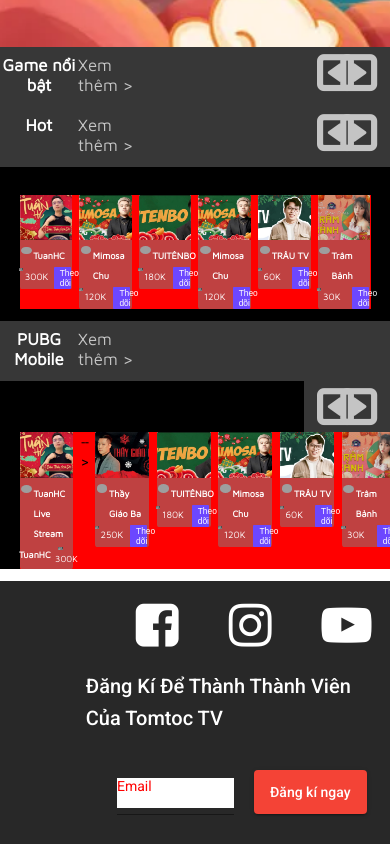
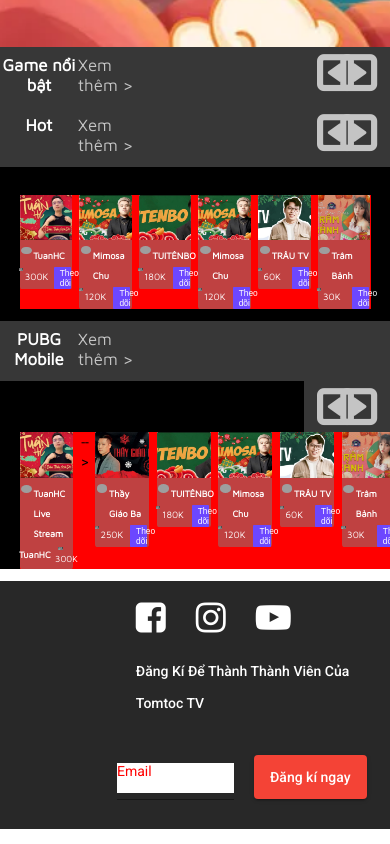
Before and after one commit to hienhv6193/Tom-Toc-TV, an Angular app in the folder client/: page / in a window 390 px wide. Shown: the part 459-1303 px from the top of the page. Built offline with nearby package versions, Linux system fonts and the light colour scheme; grey boxes are pictures that could not be loaded.

Commit message:
footer final

```diff
--- a/client/src/app/components/footer/footer.component.html
+++ b/client/src/app/components/footer/footer.component.html
@@ -13,8 +13,8 @@
         <div class="about-content">
             <div id="icon">
                 <i class="fa fa-facebook-square fa-2x" aria-hidden="true"></i>
-                <i class="fa fa-instagram fa-2x" aria-hidden="true"></i>
-                <i class="fa fa-youtube-play fa-2x" aria-hidden="false"></i>
+                <i style="margin-left: 30px;" class="fa fa-instagram fa-2x" aria-hidden="true"></i>
+                <i style="margin-left: 30px;" class="fa fa-youtube-play fa-2x" aria-hidden="false"></i>
             </div>
 
         <h2 >Đăng Kí Để Thành Thành Viên Của Tomtoc TV</h2>
--- a/client/src/app/components/footer/footer.component.scss
+++ b/client/src/app/components/footer/footer.component.scss
@@ -10,9 +10,7 @@
     display: flex;
     position: relative;
 }
-i{
-    margin-left: 30px;
-}
+
 .regis{
     display: flex;
 }
@@ -87,7 +85,7 @@
     .container i{
         margin-left: 50px;
         position: relative;
-        font-size: 50px;
+        font-size: 35px;
         margin-bottom: 15px;
 
     }
@@ -95,12 +93,14 @@
         display: none;
     }
     .about-content{
-        width: 70%;
+        width: 100%;
     }
     .about-content h2{
-        font-size: 20px;
+        font-size: 14px;
+        margin-left: 50px;
     }
     .vl{
         display: none;
     }
+
 }
```
